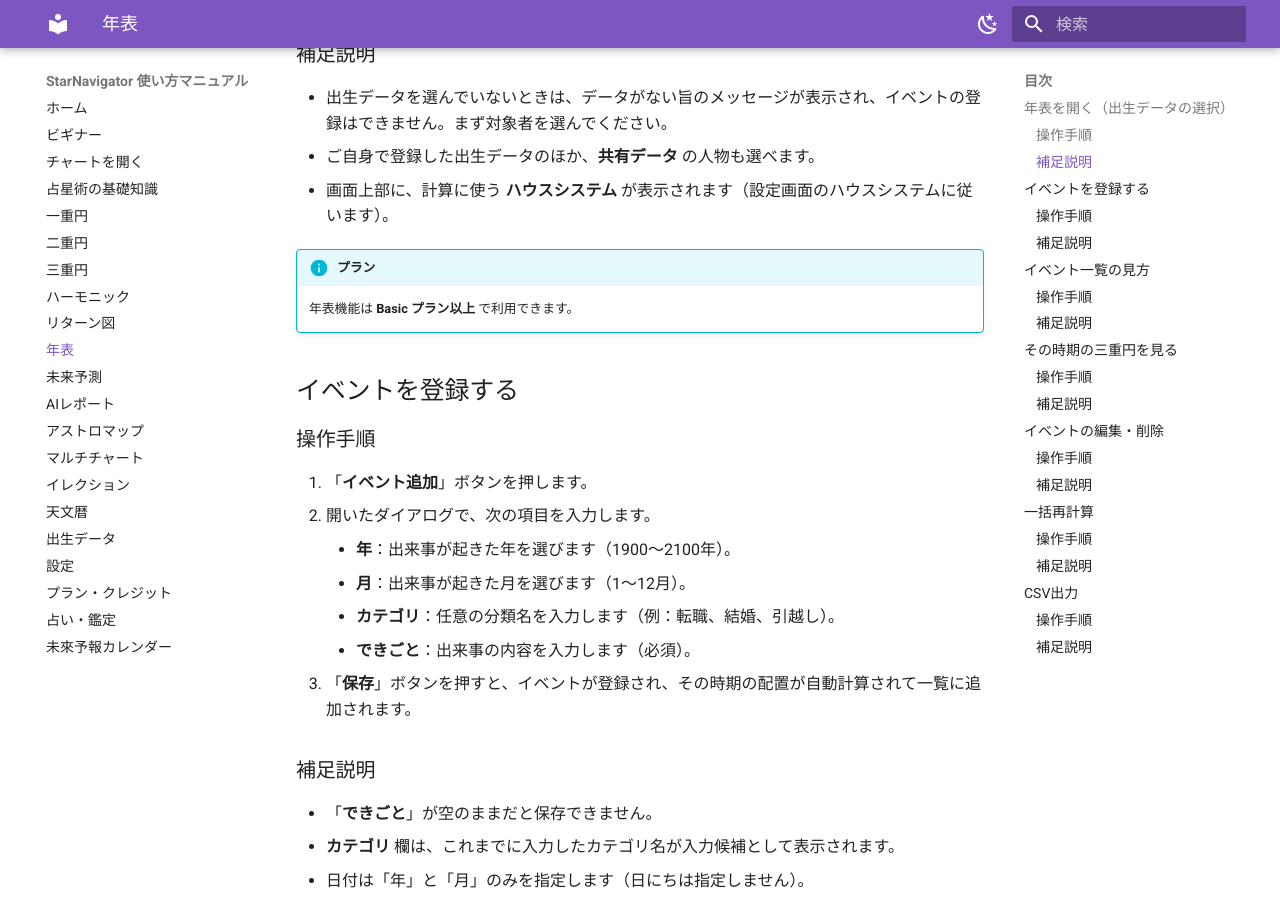
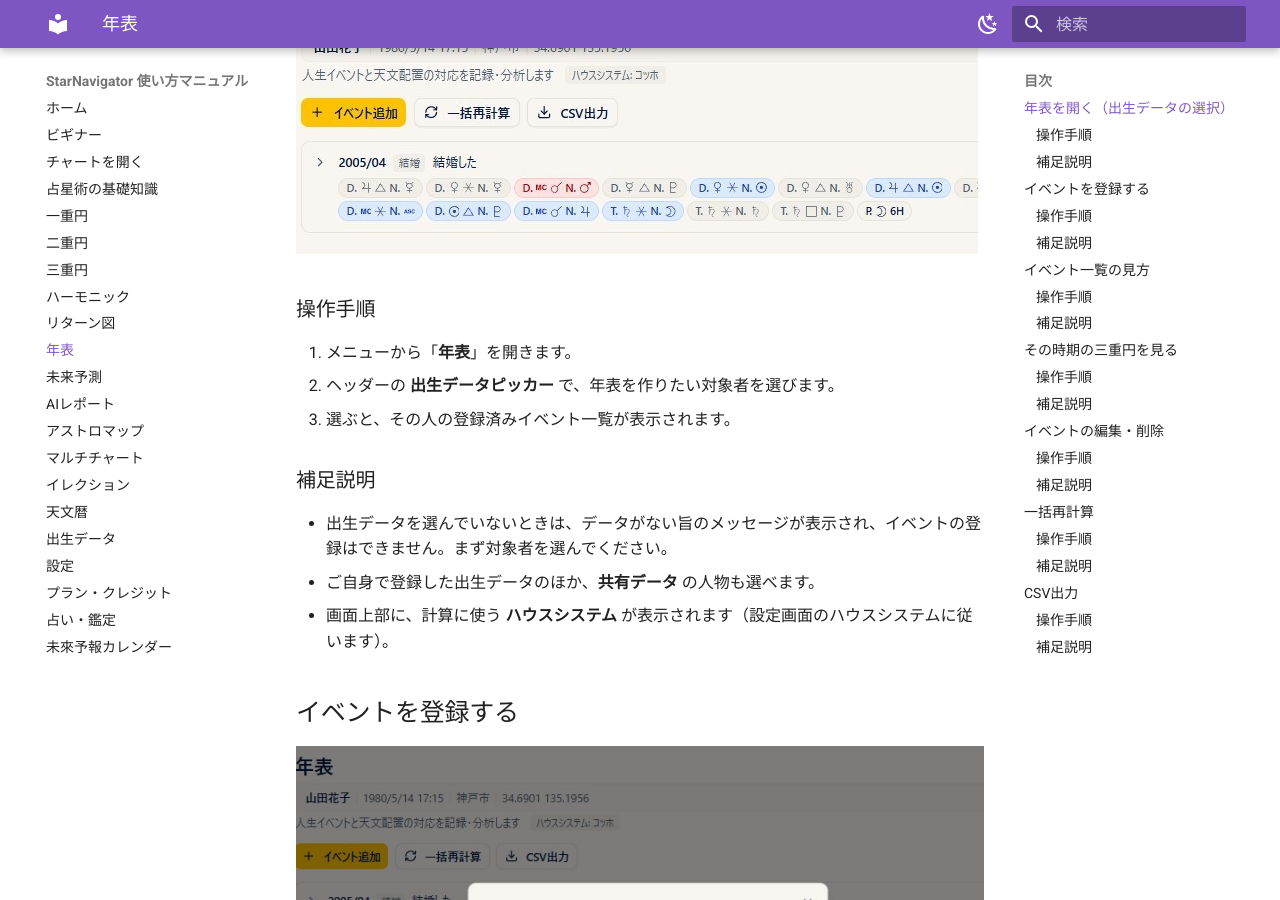
Before and after one commit to KeikoKagawa/starnavi-manual, an MkDocs documentation site: the page built from docs/timeline.md, in a window 1280 px wide and 900 px high, scrolled down 614 px. Built offline with MkDocs 1.6.1 and Material for MkDocs 9.7.7, drawn with Linux system fonts in a browser that asks for light colours.

Commit message:
content(年表): 画像3枚差し込み(選択/追加ダイアログ/イベント詳細)＋不要プレースホルダとプラン重複記載を削除=章完成
Co-Authored-By: Claude Fable 5 <noreply@anthropic.com>

```diff
--- a/docs/timeline.md
+++ b/docs/timeline.md
@@ -9,7 +9,7 @@
 
 ## 年表を開く（出生データの選択）
 
-<!-- 画像さしこみ: 年表 出生データの選択 -->
+![年表を開き、ヘッダーの出生データピッカーで対象者を選ぶ](assets/timeline-01-select.jpg)
 
 ### 操作手順
 
@@ -23,12 +23,9 @@
 - ご自身で登録した出生データのほか、**共有データ** の人物も選べます。
 - 画面上部に、計算に使う **ハウスシステム** が表示されます（設定画面のハウスシステムに従います）。
 
-!!! info "プラン"
-    年表機能は **Basic プラン以上** で利用できます。
-
 ## イベントを登録する
 
-<!-- 画像さしこみ: 年表 イベント追加ダイアログ -->
+![イベント追加ダイアログ（年・月・カテゴリ・できごと）](assets/timeline-02-add-event.jpg)
 
 ### 操作手順
 
@@ -67,8 +64,6 @@
 
 ## その時期の三重円を見る
 
-<!-- 画像さしこみ: 年表 三重円ボタン -->
-
 ### 操作手順
 
 1. 一覧でイベントの行をクリックして詳細を開きます。
@@ -80,8 +75,6 @@
 - 三重円では、その時期のダイレクション・トランジット・ネイタルを重ねて確認できます（三重円の詳しい見方は[三重円](triple-chart.md)の章をご覧ください）。
 
 ## イベントの編集・削除
-
-<!-- 画像さしこみ: 年表 編集・削除 -->
 
 ### 操作手順
 
@@ -95,8 +88,6 @@
 
 ## 一括再計算
 
-<!-- 画像さしこみ: 年表 一括再計算 -->
-
 ### 操作手順
 
 1. 「**一括再計算**」ボタンを押します。
@@ -109,8 +100,6 @@
 
 ## CSV出力
 
-<!-- 画像さしこみ: 年表 CSV出力 -->
-
 ### 操作手順
 
 1. 「**CSV出力**」ボタンを押します。
```
Also changed, not shown: other parts of docs/timeline.md (+1 -1 lines), docs/assets/timeline-01-select.jpg (added), docs/assets/timeline-02-add-event.jpg (added), docs/assets/timeline-03-event-detail.jpg (added).
